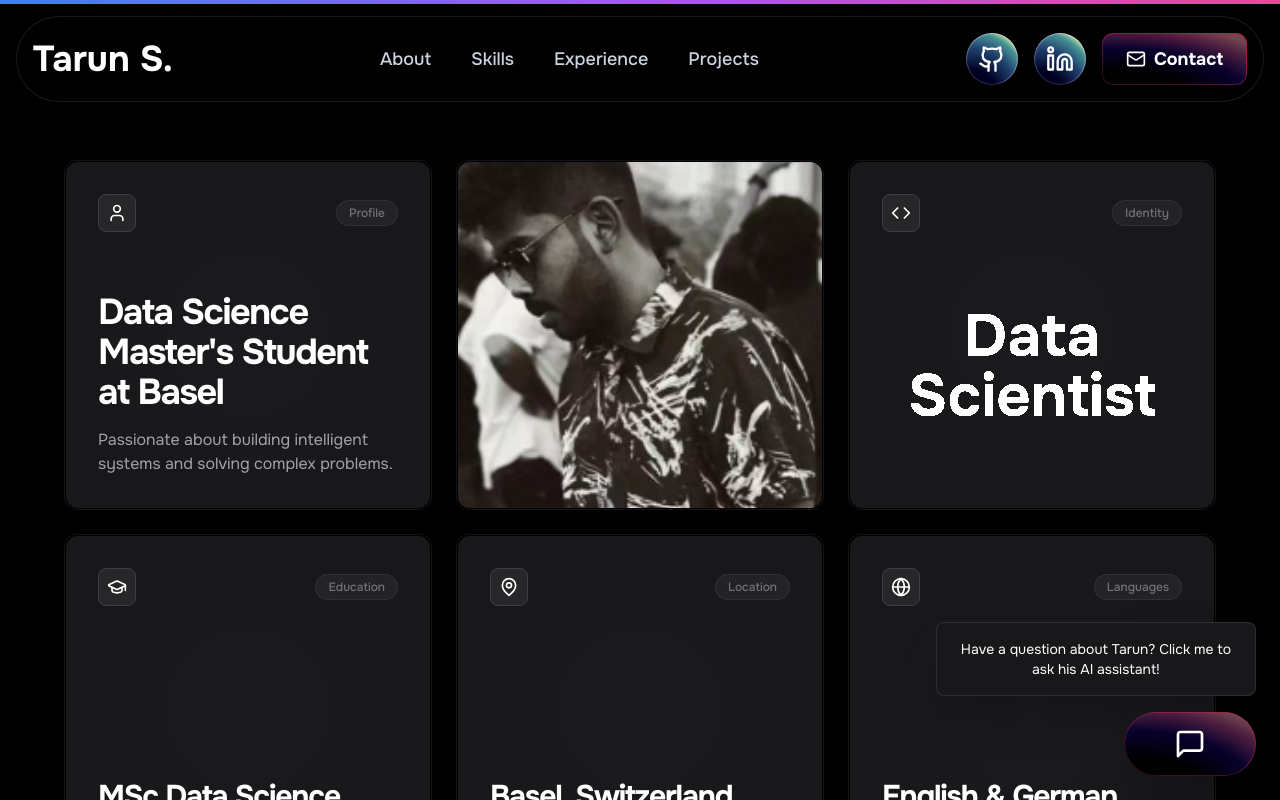
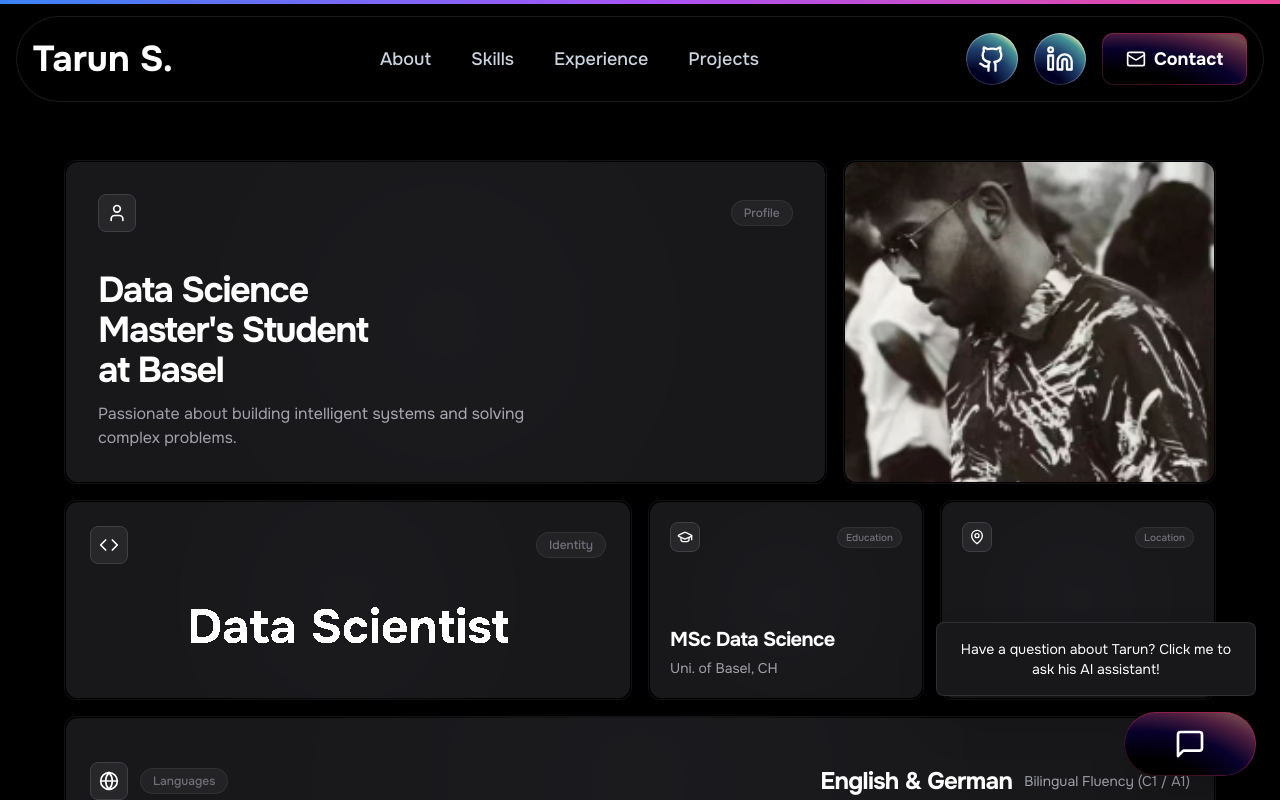
Before and after one commit to tarun-ss/my-portfolio, a Next.js app: page / in a window 1280 px wide. Shown: the top 800 px of the page. Built offline with nearby package versions, Linux system fonts and the light colour scheme.

Commit message:
Update bento-intro.tsx

```diff
--- a/src/components/ui/bento-intro.tsx
+++ b/src/components/ui/bento-intro.tsx
@@ -1,7 +1,7 @@
 "use client";
 
 import { motion } from "framer-motion";
-import { ArrowUpRight, GraduationCap, MapPin, Globe, User, Code } from "lucide-react";
+import { GraduationCap, MapPin, Globe, User, Code } from "lucide-react";
 import Image from "next/image";
 import { GooeyText } from "@/components/ui/gooey-text-morphing";
 import { GlowingEffect } from "@/components/ui/glowing-effect";
@@ -12,32 +12,31 @@ export function BentoIntro() {
     hidden: { opacity: 0 },
     visible: {
       opacity: 1,
-      transition: {
-        staggerChildren: 0.1,
-      },
+      transition: { staggerChildren: 0.08 },
     },
   };
 
   const itemVariants = {
-    hidden: { opacity: 0, y: 20 },
-    visible: { opacity: 1, y: 0, transition: { duration: 0.6, ease: "easeOut" } },
+    hidden: { opacity: 0, y: 16 },
+    visible: { opacity: 1, y: 0, transition: { duration: 0.5, ease: "easeOut" } },
   };
 
   return (
-    <div className="w-full h-full flex flex-col justify-center items-center px-4" style={{ perspective: "1000px" }}>
+    <div className="w-full flex flex-col justify-center items-center px-2 sm:px-4">
       <motion.div
-        className="max-w-6xl w-full grid grid-cols-1 md:grid-cols-3 gap-6"
+        className="max-w-6xl w-full"
         variants={containerVariants}
         initial="hidden"
         animate="visible"
       >
-        {/* TOP ROW */}
+        {/* ── Row 1: Hero (full width on mobile, 2/3 + 1/3 on desktop) ── */}
+        <div className="grid grid-cols-1 md:grid-cols-3 gap-4 mb-4">
 
-        {/* Box 1: Title */}
-        <motion.div variants={itemVariants} className="relative h-full min-h-[350px]">
+          {/* Box 1: Title — spans 2 cols on desktop */}
+          <motion.div variants={itemVariants} className="md:col-span-2 relative min-h-[220px] sm:min-h-[260px] md:min-h-[320px]">
             <Tilt className="relative h-full w-full rounded-xl border-[0.75px] border-zinc-800/50 p-[1px] group">
               <GlowingEffect spread={60} glow={true} disabled={false} proximity={64} inactiveZone={0.01} borderWidth={1.5} />
-            <div className="relative flex h-full flex-col justify-between gap-6 overflow-hidden rounded-[inherit] bg-zinc-900 p-6 md:p-8 shadow-sm">
+              <div className="relative flex h-full flex-col justify-between gap-4 overflow-hidden rounded-[inherit] bg-zinc-900 p-5 sm:p-6 md:p-8 shadow-sm">
                 <div className="flex items-center justify-between relative z-10">
                   <div className="w-fit rounded-lg border-[0.75px] border-zinc-700 bg-zinc-800 p-2">
                     <User className="h-5 w-5 text-white" />
@@ -46,13 +45,13 @@ export function BentoIntro() {
                     Profile
                   </span>
                 </div>
-              <div className="space-y-4 mt-auto relative z-10 pointer-events-none">
-                <h3 className="text-3xl md:text-4xl font-semibold font-sans tracking-[-0.04em] text-white leading-[1.2]">
+                <div className="space-y-3 mt-auto relative z-10 pointer-events-none">
+                  <h3 className="text-2xl sm:text-3xl md:text-4xl font-semibold font-sans tracking-[-0.04em] text-white leading-[1.2]">
                     Data Science<br />
-                  Master's Student<br />
+                    Master&apos;s Student<br />
                     at Basel
                   </h3>
-                <p className="font-sans text-sm md:text-base text-zinc-400">
+                  <p className="font-sans text-sm md:text-base text-zinc-400 max-w-md">
                     Passionate about building intelligent systems and solving complex problems.
                   </p>
                 </div>
@@ -60,27 +59,32 @@ export function BentoIntro() {
             </Tilt>
           </motion.div>
 
-        {/* Box 2: Photo */}
-        <motion.div variants={itemVariants} className="relative h-full min-h-[350px]">
+          {/* Box 2: Photo — spans 1 col on desktop, half height on mobile */}
+          <motion.div variants={itemVariants} className="relative min-h-[200px] sm:min-h-[220px] md:min-h-[320px]">
             <Tilt className="relative h-full w-full rounded-xl border-[0.75px] border-zinc-800/50 p-[1px] group">
               <GlowingEffect spread={40} glow={true} disabled={false} proximity={64} inactiveZone={0.01} borderWidth={1.5} />
-            <div className="relative overflow-hidden rounded-[inherit] bg-zinc-900 h-full w-full">
+              <div className="relative overflow-hidden rounded-[inherit] bg-zinc-900 h-full w-full min-h-[200px] sm:min-h-[220px] md:min-h-[320px]">
                 <Image
                   src="/profile.png"
                   alt="Tarun"
                   fill
+                  priority
                   className="object-cover object-center group-hover:scale-105 transition-transform duration-700"
-                unoptimized
+                  sizes="(max-width: 768px) 100vw, 33vw"
                 />
               </div>
             </Tilt>
           </motion.div>
+        </div>
 
-        {/* Box 3: Gooey Text */}
-        <motion.div variants={itemVariants} className="relative h-full min-h-[350px]">
+        {/* ── Row 2: Identity (morphing) + 3 quick facts ── */}
+        <div className="grid grid-cols-2 md:grid-cols-4 gap-4">
+
+          {/* Box 3: GooeyText — spans 2 cols on desktop */}
+          <motion.div variants={itemVariants} className="col-span-2 relative min-h-[160px] sm:min-h-[180px] md:min-h-[200px]">
             <Tilt className="relative h-full w-full rounded-xl border-[0.75px] border-zinc-800/50 p-[1px] group">
               <GlowingEffect spread={60} glow={true} disabled={false} proximity={64} inactiveZone={0.01} borderWidth={1.5} />
-            <div className="relative flex h-full flex-col justify-between gap-6 overflow-hidden rounded-[inherit] bg-zinc-900 p-6 md:p-8 shadow-sm">
+              <div className="relative flex h-full flex-col justify-between gap-4 overflow-hidden rounded-[inherit] bg-zinc-900 p-5 sm:p-6 shadow-sm">
                 <div className="flex items-center justify-between relative z-10">
                   <div className="w-fit rounded-lg border-[0.75px] border-zinc-700 bg-zinc-800 p-2">
                     <Code className="h-5 w-5 text-white" />
@@ -89,81 +93,75 @@ export function BentoIntro() {
                     Identity
                   </span>
                 </div>
-
-              <div className="flex-1 w-full flex items-center justify-center relative z-0">
+                <div className="flex-1 w-full flex items-center justify-center relative z-0 py-2">
                   <GooeyText
                     texts={["TARUN", "Developer", "Data Scientist", "Engineer"]}
                     morphTime={2.5}
                     cooldownTime={0.8}
                     className="font-bold w-full"
-                  textClassName="text-4xl md:text-5xl lg:text-6xl leading-none text-white drop-shadow-[0_0_15px_rgba(255,255,255,0.1)]"
+                    textClassName="text-3xl sm:text-4xl md:text-5xl leading-none text-white drop-shadow-[0_0_15px_rgba(255,255,255,0.1)]"
                   />
                 </div>
               </div>
             </Tilt>
           </motion.div>
 
-
-        {/* BOTTOM ROW: Colorful Quick Facts */}
-
-        {/* Box 4: Currently */}
-        <motion.div variants={itemVariants} className="relative h-full min-h-[350px]">
+          {/* Box 4: Education */}
+          <motion.div variants={itemVariants} className="relative min-h-[160px] sm:min-h-[180px] md:min-h-[200px]">
             <Tilt className="relative h-full w-full rounded-xl border-[0.75px] border-zinc-800/50 p-[1px] group">
               <GlowingEffect spread={40} glow={true} disabled={false} proximity={64} inactiveZone={0.01} borderWidth={1.5} />
-            <div className="relative flex h-full flex-col justify-between gap-6 overflow-hidden rounded-[inherit] bg-zinc-900 p-6 md:p-8 shadow-sm">
+              <div className="relative flex h-full flex-col justify-between gap-3 overflow-hidden rounded-[inherit] bg-zinc-900 p-4 sm:p-5 shadow-sm">
                 <div className="flex items-center justify-between relative z-10">
-                <div className="w-fit rounded-lg border-[0.75px] border-zinc-700 bg-zinc-800 p-2">
-                  <GraduationCap className="h-5 w-5 text-white" />
+                  <div className="w-fit rounded-lg border-[0.75px] border-zinc-700 bg-zinc-800 p-1.5">
+                    <GraduationCap className="h-4 w-4 text-white" />
                   </div>
-                <span className="text-xs font-medium text-zinc-500 bg-zinc-800/80 px-3 py-1 rounded-full border border-zinc-700/50">
+                  <span className="text-[10px] font-medium text-zinc-500 bg-zinc-800/80 px-2 py-0.5 rounded-full border border-zinc-700/50">
                     Education
                   </span>
                 </div>
-
-              <div className="space-y-3 mt-auto relative z-10">
-                <h3 className="text-2xl md:text-3xl font-semibold font-sans tracking-[-0.04em] text-white leading-[1.2]">
+                <div className="space-y-1 mt-auto relative z-10">
+                  <h3 className="text-base sm:text-lg md:text-xl font-semibold font-sans tracking-[-0.03em] text-white leading-tight">
                     MSc Data Science
                   </h3>
-                <p className="font-sans text-sm md:text-base text-zinc-400">
-                  University of Basel, Switzerland
+                  <p className="font-sans text-xs md:text-sm text-zinc-400">
+                    Uni. of Basel, CH
                   </p>
                 </div>
               </div>
             </Tilt>
           </motion.div>
 
-        {/* Box 5: Based in */}
-        <motion.div variants={itemVariants} className="relative h-full min-h-[350px]">
+          {/* Box 5: Location */}
+          <motion.div variants={itemVariants} className="relative min-h-[160px] sm:min-h-[180px] md:min-h-[200px]">
             <Tilt className="relative h-full w-full rounded-xl border-[0.75px] border-zinc-800/50 p-[1px] group">
               <GlowingEffect spread={40} glow={true} disabled={false} proximity={64} inactiveZone={0.01} borderWidth={1.5} />
-            <div className="relative flex h-full flex-col justify-between gap-6 overflow-hidden rounded-[inherit] bg-zinc-900 p-6 md:p-8 shadow-sm">
+              <div className="relative flex h-full flex-col justify-between gap-3 overflow-hidden rounded-[inherit] bg-zinc-900 p-4 sm:p-5 shadow-sm">
                 <div className="flex items-center justify-between relative z-10">
-                <div className="w-fit rounded-lg border-[0.75px] border-zinc-700 bg-zinc-800 p-2">
-                  <MapPin className="h-5 w-5 text-white" />
+                  <div className="w-fit rounded-lg border-[0.75px] border-zinc-700 bg-zinc-800 p-1.5">
+                    <MapPin className="h-4 w-4 text-white" />
                   </div>
-                <span className="text-xs font-medium text-zinc-500 bg-zinc-800/80 px-3 py-1 rounded-full border border-zinc-700/50">
+                  <span className="text-[10px] font-medium text-zinc-500 bg-zinc-800/80 px-2 py-0.5 rounded-full border border-zinc-700/50">
                     Location
                   </span>
                 </div>
-
-              <div className="space-y-3 mt-auto relative z-10">
-                <h3 className="text-2xl md:text-3xl font-semibold font-sans tracking-[-0.04em] text-white leading-[1.2]">
+                <div className="space-y-1 mt-auto relative z-10">
+                  <h3 className="text-base sm:text-lg md:text-xl font-semibold font-sans tracking-[-0.03em] text-white leading-tight">
                     Basel, Switzerland
                   </h3>
-                <p className="font-sans text-sm md:text-base text-zinc-400">
-                  Previously Bangalore, India
+                  <p className="font-sans text-xs md:text-sm text-zinc-400">
+                    Prev. Bangalore, IN
                   </p>
                 </div>
               </div>
             </Tilt>
           </motion.div>
 
-        {/* Box 6: Languages */}
-        <motion.div variants={itemVariants} className="relative h-full min-h-[350px]">
+          {/* Box 6: Languages — spans 2 on mobile (via col-span-2) */}
+          <motion.div variants={itemVariants} className="col-span-2 md:col-span-4 relative min-h-[120px] sm:min-h-[130px]">
             <Tilt className="relative h-full w-full rounded-xl border-[0.75px] border-zinc-800/50 p-[1px] group">
               <GlowingEffect spread={40} glow={true} disabled={false} proximity={64} inactiveZone={0.01} borderWidth={1.5} />
-            <div className="relative flex h-full flex-col justify-between gap-6 overflow-hidden rounded-[inherit] bg-zinc-900 p-6 md:p-8 shadow-sm">
-              <div className="flex items-center justify-between relative z-10">
+              <div className="relative flex h-full flex-row items-center gap-4 overflow-hidden rounded-[inherit] bg-zinc-900 px-5 sm:px-6 py-4 shadow-sm">
+                <div className="flex items-center gap-3 relative z-10">
                   <div className="w-fit rounded-lg border-[0.75px] border-zinc-700 bg-zinc-800 p-2">
                     <Globe className="h-5 w-5 text-white" />
                   </div>
@@ -171,12 +169,11 @@ export function BentoIntro() {
                     Languages
                   </span>
                 </div>
-
-              <div className="space-y-3 mt-auto relative z-10">
-                <h3 className="text-2xl md:text-3xl font-semibold font-sans tracking-[-0.04em] text-white leading-[1.2]">
-                  English & German
+                <div className="flex items-center gap-3 ml-auto relative z-10">
+                  <h3 className="text-lg sm:text-xl md:text-2xl font-semibold font-sans tracking-[-0.03em] text-white">
+                    English &amp; German
                   </h3>
-                <p className="font-sans text-sm md:text-base text-zinc-400">
+                  <p className="hidden sm:block font-sans text-sm text-zinc-400">
                     Bilingual Fluency (C1 / A1)
                   </p>
                 </div>
@@ -184,6 +181,7 @@ export function BentoIntro() {
             </Tilt>
           </motion.div>
 
+        </div>
       </motion.div>
     </div>
   );
```
Lines whose indentation alone changed are shown as unchanged.
